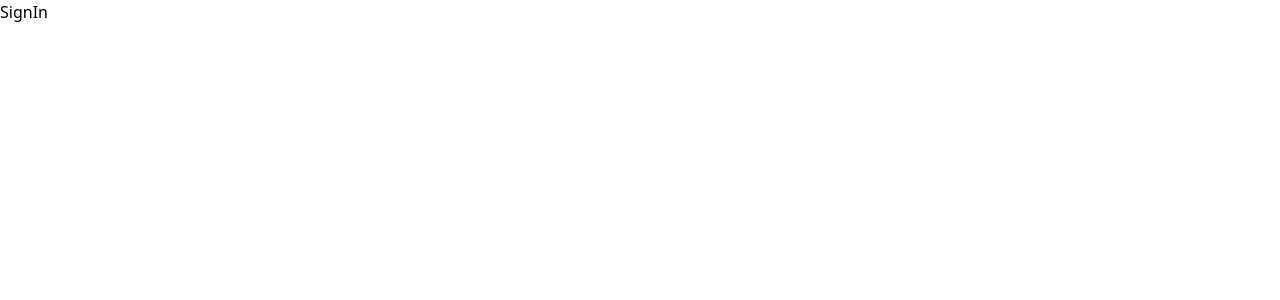
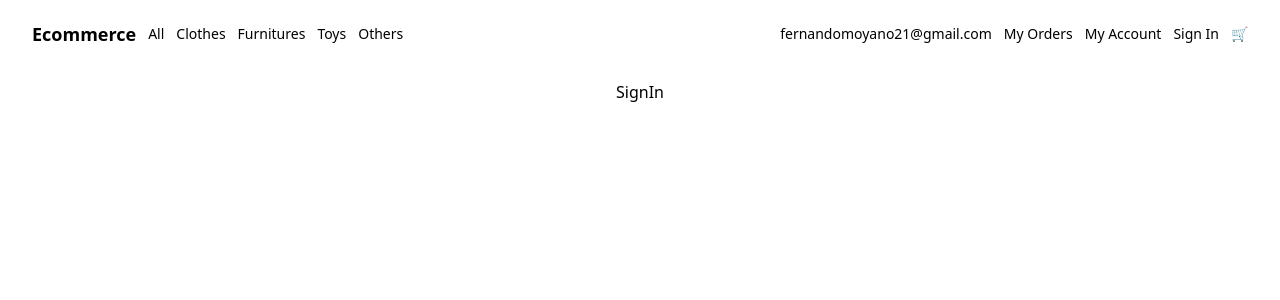
Before and after one commit to FernandoMoyano/vite-tailwind-ecommerce, a React (Vite) app: page /sign-in in a window 1280 px wide. Shown: the top 300 px of the page. Built offline with nearby package versions, Linux system fonts and the light colour scheme.

Commit message:
components-Layout

```diff
--- a/src/Pages/App/App.jsx
+++ b/src/Pages/App/App.jsx
@@ -6,6 +6,7 @@
 import MyOrders from "../MyOreders/MyOrders";
 import NotFound from "../NotFound/NotFound";
 import SignIn from "../SignIn/SignIn";
+import NavBar from "../../components/NavBar/NavBar";
 
 function App() {
   return (
@@ -18,6 +19,7 @@
         <Route path="/*" element={<NotFound />}></Route>
         <Route path="/sign-in" element={<SignIn />}></Route>
       </Routes>
+      <NavBar/>
     </BrowserRouter>
   );
 }
--- a/src/Pages/Home/Home.jsx
+++ b/src/Pages/Home/Home.jsx
@@ -1,9 +1,13 @@
-import NavBar from "../../components/NavBar/NavBar"
+import Layout from "../../components/Layout/Layout";
+import NavBar from "../../components/NavBar/NavBar";
 
 const Home = () => {
   return (
-    <NavBar/>
-  )
-}
+    <Layout>
+      <NavBar />
+      Home
+    </Layout>
+  );
+};
 
-export default Home
+export default Home;
--- a/src/Pages/MyAccount/MyAccount.jsx
+++ b/src/Pages/MyAccount/MyAccount.jsx
@@ -1,6 +1,8 @@
+import Layout from "../../components/Layout/Layout"
+
 const MyAccount = () => {
   return (
-    <div>MyAccount</div>
+    <Layout>My Account</Layout>
   )
 }
 
--- a/src/Pages/MyOrder/MyOrder.jsx
+++ b/src/Pages/MyOrder/MyOrder.jsx
@@ -1,6 +1,8 @@
+import Layout from "../../components/Layout/Layout"
+
 const MyOrder = () => {
   return (
-    <div>MyOrder</div>
+    <Layout>MyOrder</Layout>
   )
 }
 
--- a/src/Pages/MyOreders/MyOrders.jsx
+++ b/src/Pages/MyOreders/MyOrders.jsx
@@ -1,6 +1,8 @@
+import Layout from "../../components/Layout/Layout"
+
 const MyOrders = () => {
   return (
-    <div>MyOrders</div>
+    <Layout>MyOrders</Layout>
   )
 }
 
--- a/src/Pages/NotFound/NotFound.jsx
+++ b/src/Pages/NotFound/NotFound.jsx
@@ -1,6 +1,8 @@
+import Layout from "../../components/Layout/Layout"
+
 const NotFound = () => {
   return (
-    <div>NotFound</div>
+    <Layout>NotFound</Layout>
   )
 }
 
--- a/src/Pages/SignIn/SignIn.jsx
+++ b/src/Pages/SignIn/SignIn.jsx
@@ -1,6 +1,8 @@
+import Layout from "../../components/Layout/Layout"
+
 const SignIn = () => {
   return (
-    <div>SignIn</div>
+    <Layout>SignIn</Layout>
   )
 }
 
--- a/src/components/Layout/Layout.jsx
+++ b/src/components/Layout/Layout.jsx
@@ -0,0 +1,10 @@
+/* eslint-disable react/prop-types */
+const Layout = ({children}) => {
+  return (
+    <div className="flex flex-col mt-20 items-center">
+      {children}
+    </div>
+  )
+}
+
+export default Layout
--- a/src/components/NavBar/NavBar.jsx
+++ b/src/components/NavBar/NavBar.jsx
@@ -3,7 +3,7 @@
 const NavBar = () => {
   const activeStyle = "underline underline-offset-4";
   return (
-    <nav className="flex justify-between items-center fixed z-10 w-full py-5 px-8 text-sm font-light">
+    <nav className="flex justify-between items-center fixed z-10 top-0 w-full py-5 px-8 text-sm font-light">
       <ul className="flex items-center gap-3">
         <li className="font-semibold text-lg">
           <NavLink to="/">Ecommerce</NavLink>
@@ -62,7 +62,7 @@
         </li>
         <li>
           <NavLink
-            to="my-ccount"
+            to="my-account"
             className={({ isActive }) => (isActive ? activeStyle : undefined)}
           >
             My Account
```
